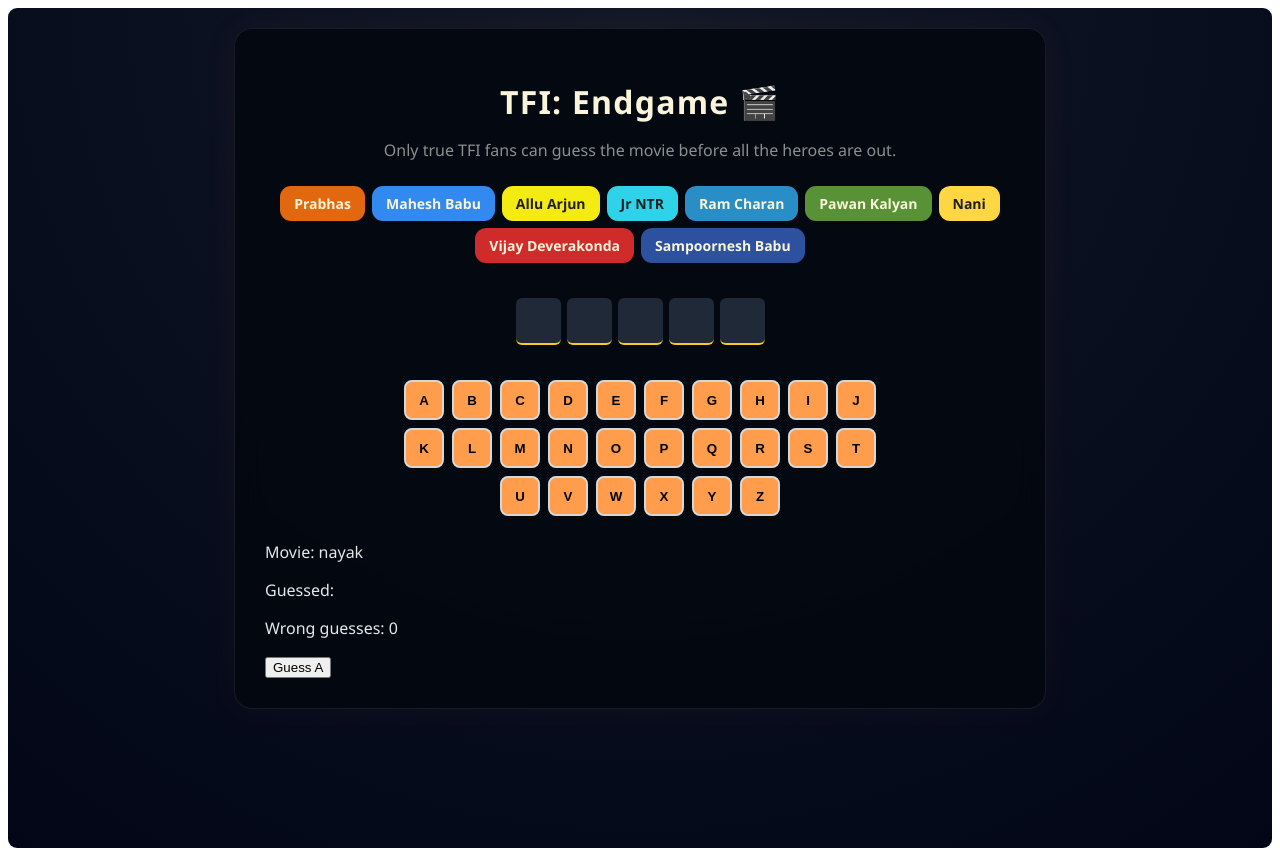
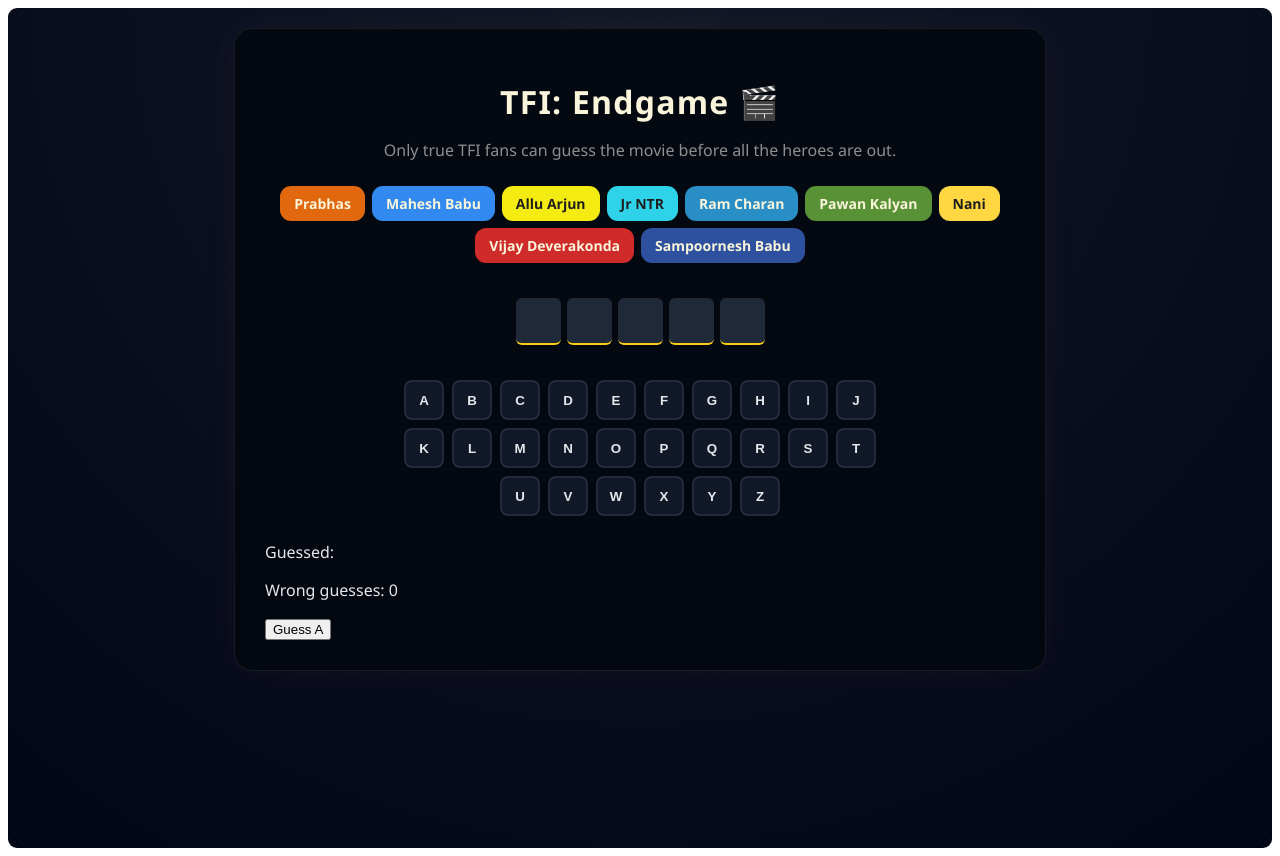
Before and after one commit to l0keshbabu/tfi-endgame, a React (Vite) app: page / in a window 1280 px wide. Both pictures are taken after a click on the button "Enter TFI Endgame 🔥". Built offline with nearby package versions, Linux system fonts and the light colour scheme.

Commit message:
improve keyboard color palette

```diff
--- a/src/App.jsx
+++ b/src/App.jsx
@@ -81,7 +81,7 @@ return (
       />
 
       {/* TEMP DEBUG */}
-      <p>Movie: {currentMovie}</p>
+      {/* <p>Movie: {currentMovie}</p> */}
       <p>Guessed: {guessedLetters.join(", ")}</p>
       <p>Wrong guesses: {wrongGuessCount}</p>
 
--- a/src/styles/app.css
+++ b/src/styles/app.css
@@ -213,13 +213,14 @@ section.word > span.space {
 .key {
   width: 40px;
   height: 40px;
-  background-color: #ff9d4d;
-  border: 2px solid #D7D7D7;
+  background-color: #111827;
+border: 2px solid rgba(255, 255, 255, 0.08);
+  color: #e5e7eb;
   border-radius: 8px;
-  /* background-color: #374151; */
-  color: black;
+
+
   font-weight: bold;
-  /* font-size: 1rem; */
+
   cursor: pointer;
   transition: all 0.2s ease;
 }
@@ -227,9 +228,13 @@ section.word > span.space {
 
 .key.correct {
   background-color: #16a34a;
+  border-color: #22c55e;
+  color: white;
 }
 .key.wrong {
-  background-color: #dc2626;
+  background-color: #b91c1c;
+  border-color: #ef4444;
+  color: white;
 }
 .key:disabled {
   opacity: 0.6;
@@ -238,7 +243,9 @@ section.word > span.space {
 
 .key:not(:disabled):hover {
   transform: scale(1.05);
+  box-shadow: 0 0 8px rgba(255, 255, 255, 0.1);
 }
+
 
 /* =============game status and farewell messages==================== */
 .game-status {
```
